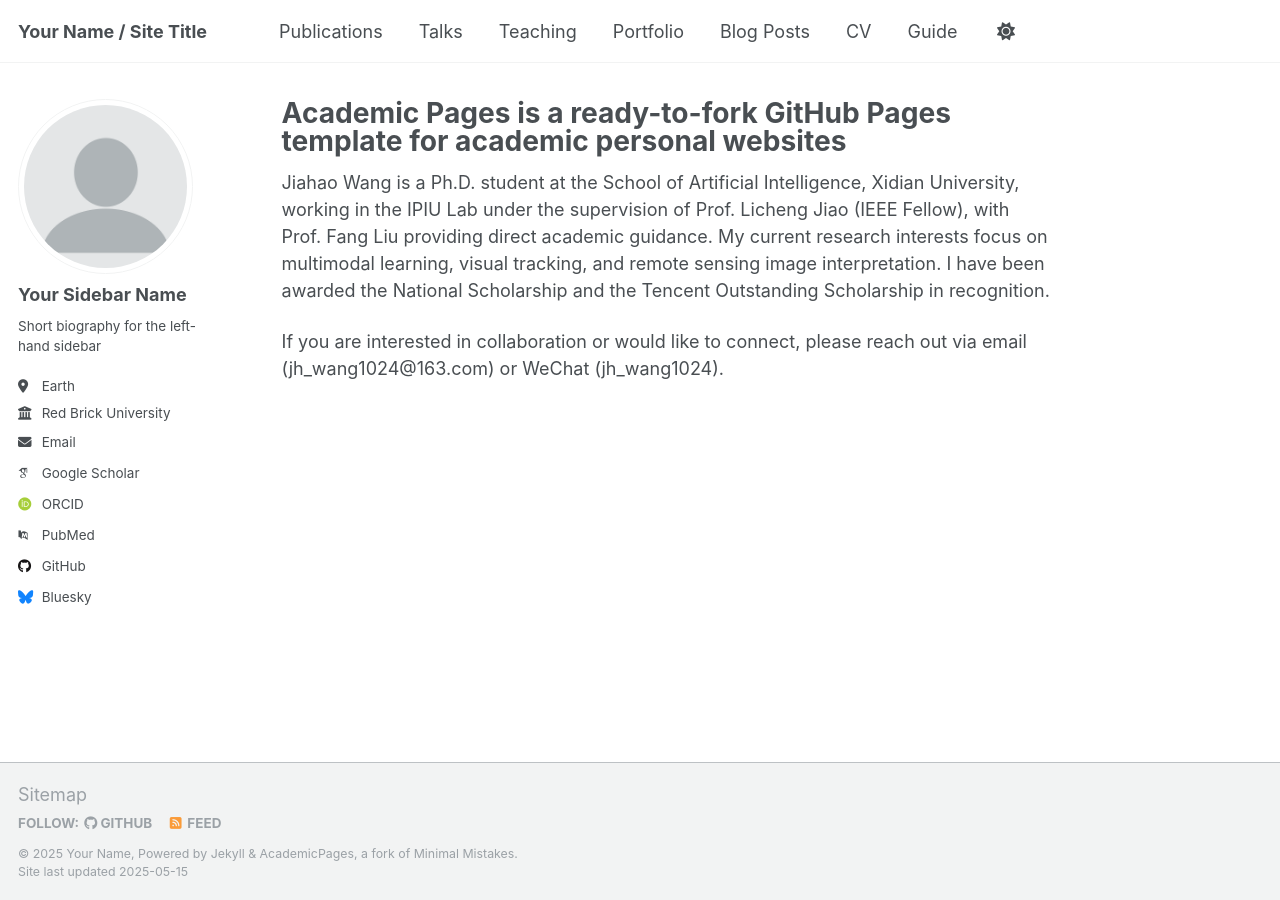
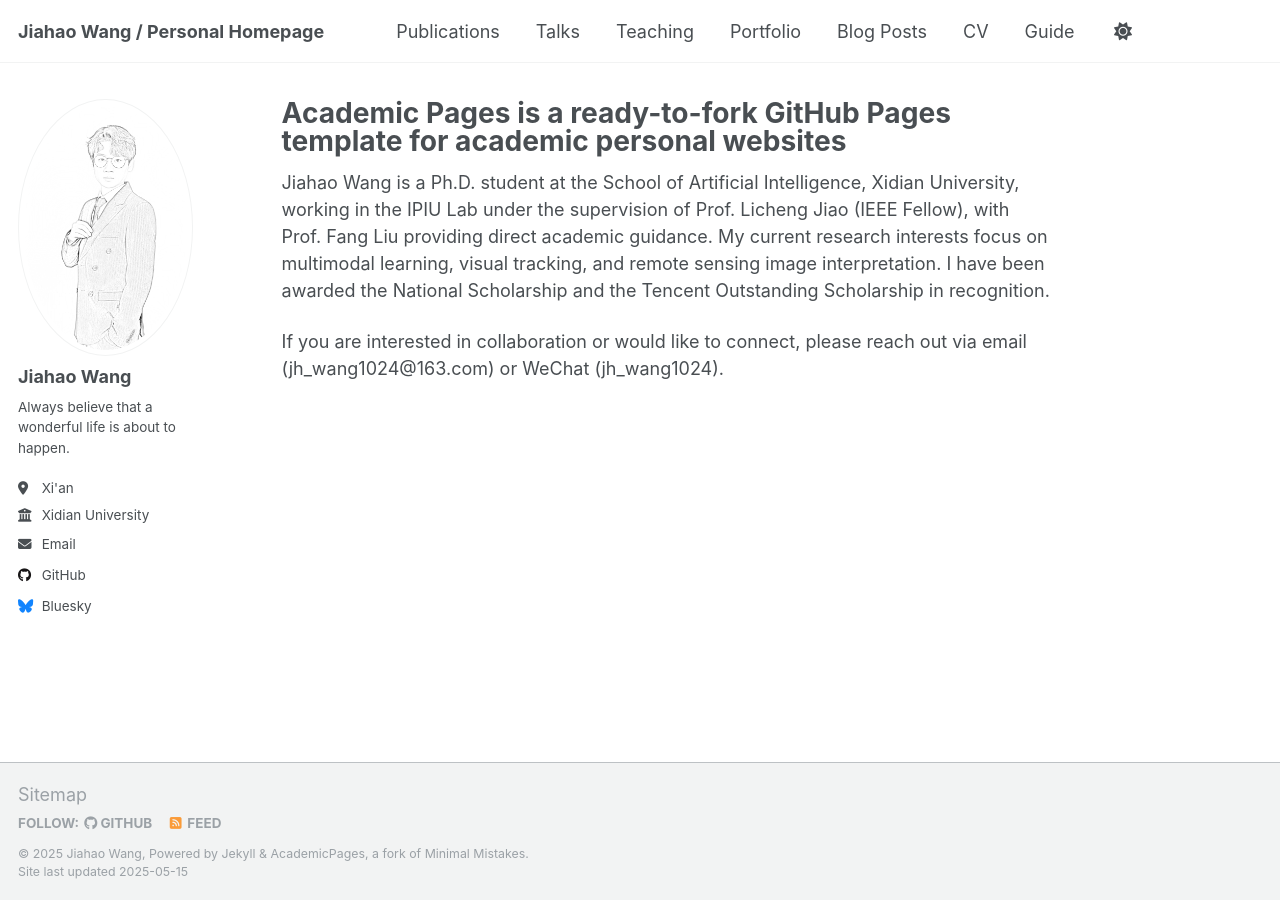
Before and after one commit to Wprofessor/wangjiahao.github.io, a Jekyll site: the page built from _pages/about.md, in a window 1280 px wide. Built offline with Jekyll 4.4.1, drawn with Linux system fonts in a browser that asks for light colours; some web fonts are replaced.

Commit message:
Update _config.yml

```diff
--- a/_config.yml
+++ b/_config.yml
@@ -9,38 +9,38 @@
 # Basic Site Settings
 locale                   : "en-US"
 site_theme               : "default"
-title                    : "Your Name / Site Title"
+title                    : "Jiahao Wang / Personal Homepage"
 title_separator          : "-"
-name                     : &name "Your Name"
-description              : &description "personal description"
-url                      : https://academicpages.github.io # the base hostname & protocol for your site e.g. "https://[your GitHub username].github.io" or if you already have some other page hosted on Github then use "https://[your GitHub username].github.io/[Your Repo Name]"
+name                     : &name "Jiahao Wang"
+description              : &description "Always believe that a wonderful life is about to happen."
+url                      : https://wangjiahao.github.io # the base hostname & protocol for your site e.g. "https://[your GitHub username].github.io" or if you already have some other page hosted on Github then use "https://[your GitHub username].github.io/[Your Repo Name]"
 baseurl                  : "" # the subpath of your site, e.g. "/blog"
-repository               : "academicpages/academicpages.github.io"
+repository               : "Wprofessor/wangjiahao.github.io"
 
 # Site Author - The following control what appear as part of the author content on the side bar.
 #               If a field is blank the icon and link will not appear, otherwise it will be shown.
 #               Additional customization can be done by editing /_includes/author-profile.html
 author:
   # Biographic information
-  avatar           : "profile.png"
-  name             : "Your Sidebar Name"
-  pronouns         : # example: "she/her"
-  bio              : "Short biography for the left-hand sidebar"
-  location         : "Earth"
-  employer         : "Red Brick University"
+  avatar           : "sketch.png"
+  name             : "Jiahao Wang"
+  pronouns         : # example: "he"
+  bio              : "Always believe that a wonderful life is about to happen."
+  location         : "Xi'an"
+  employer         : "Xidian University"
   uri              : # URL
-  email            : "none@example.org"
+  email            : "jh_wang1024@163.com"
 
   # Academic websites
-  academia         : # URL
-  arxiv            : # URL - Update with the correct link to your profile
-  googlescholar    : "https://scholar.google.com/citations?user=PS_CX0AAAAAJ"
-  impactstory      : # URL
-  orcid            : "http://orcid.org/yourorcidurl"
-  semantic         : # URL
-  pubmed           : "https://www.ncbi.nlm.nih.gov/pubmed/?term=john+snow"
-  researchgate     : # URL
-  scopus           : # URL
+  # academia         : # URL
+  # arxiv            : # URL - Update with the correct link to your profile
+  # googlescholar    : "https://scholar.google.com/citations?user=PS_CX0AAAAAJ"
+  # impactstory      : # URL
+  # orcid            : "http://orcid.org/yourorcidurl"
+  # semantic         : # URL
+  # pubmed           : "https://www.ncbi.nlm.nih.gov/pubmed/?term=john+snow"
+  # researchgate     : # URL
+  # scopus           : # URL
 
   # Repositories and software development
   bitbucket        : # Username - Update with your username on the site
```
